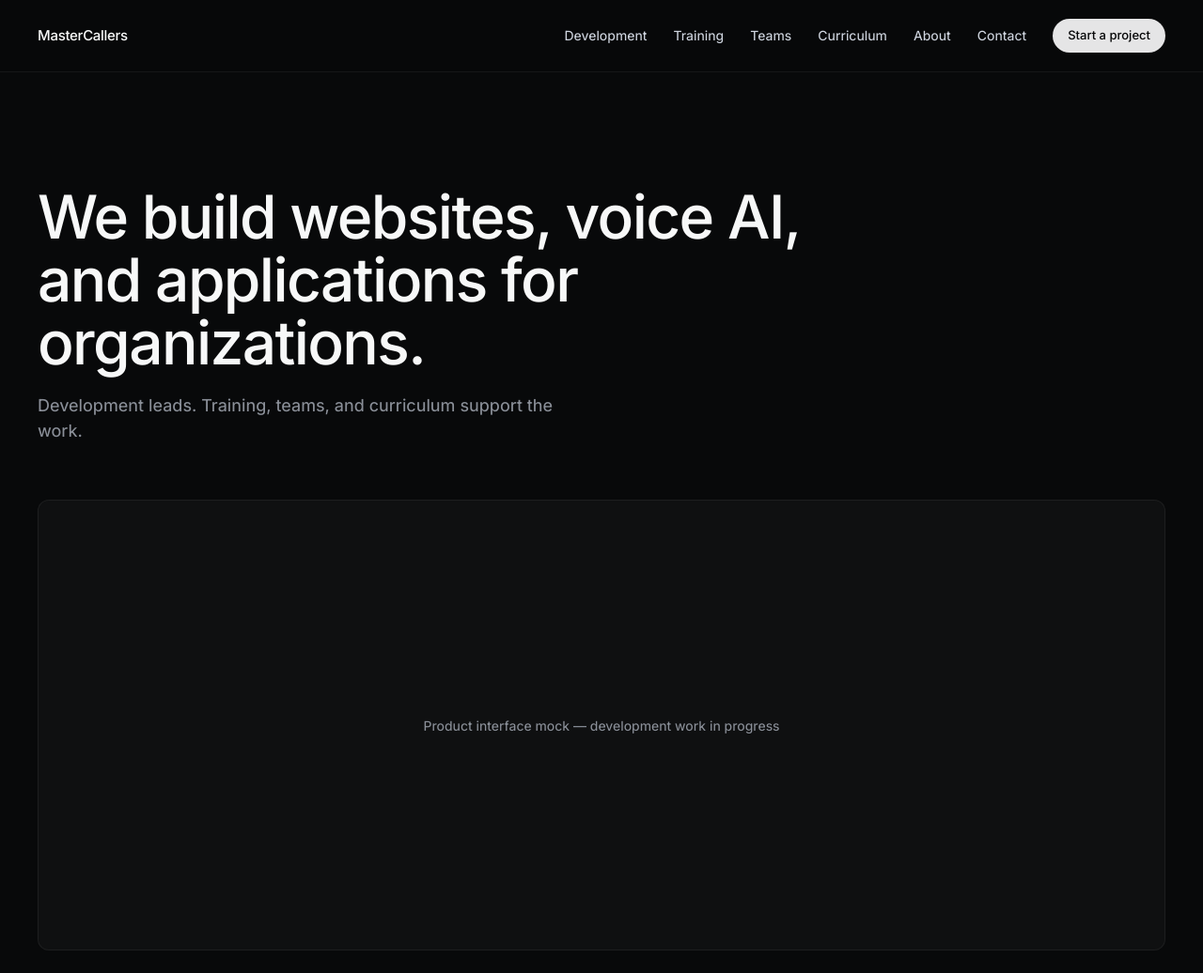
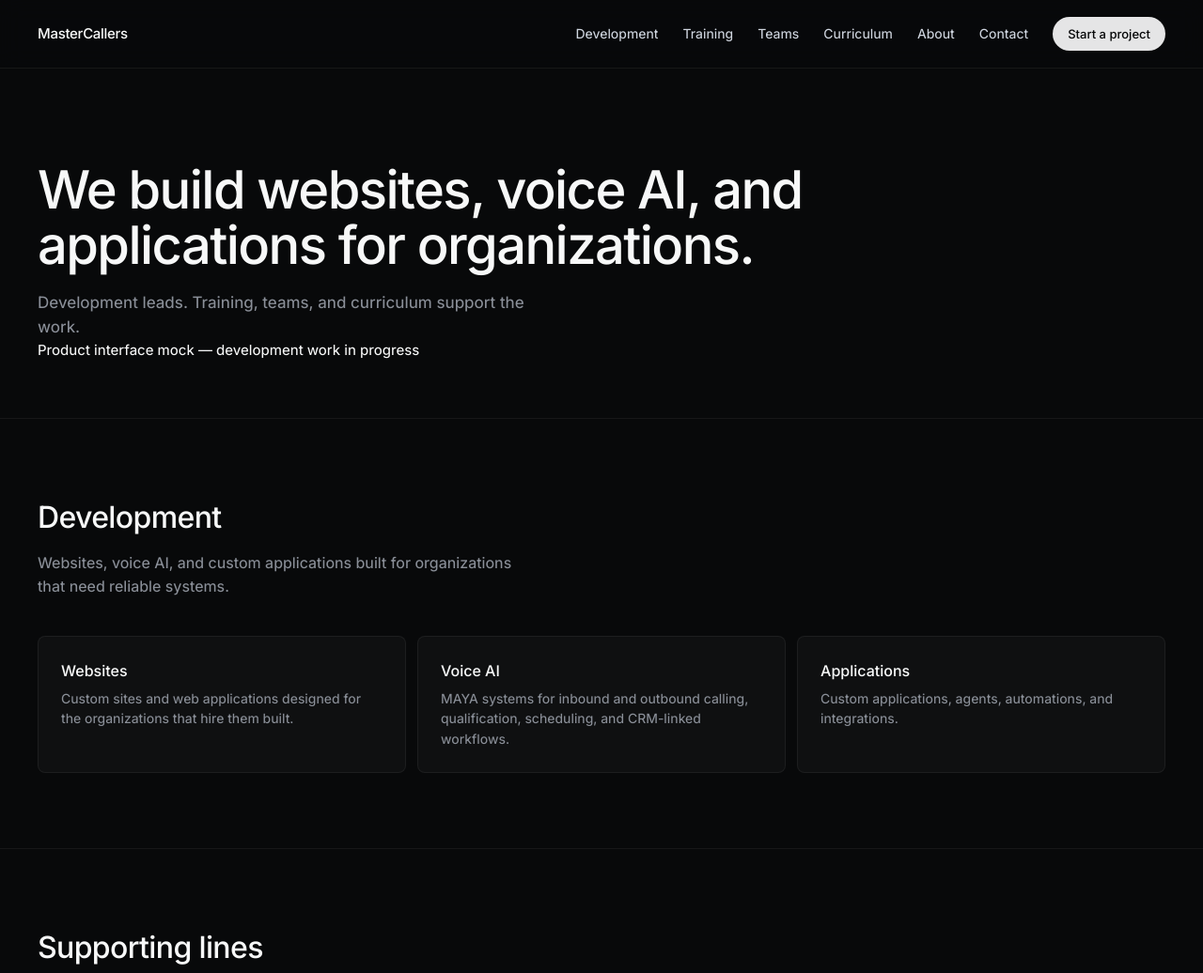
Before and after one commit to SpeakerRealm/mastercallers-site, a plain HTML site: page index.html in a window 1280 px wide. Shown: the top 1036 px of the page at 94% size. Drawn offline with Linux system fonts and the light colour scheme.

Commit message:
Refine visual system

```diff
--- a/styles.css
+++ b/styles.css
@@ -6,6 +6,7 @@
   --text-secondary: #d0d6e0;
   --text-muted: #8a8f98;
   --accent: #5e6ad2;
+  --accent-soft: rgba(94, 106, 210, 0.12);
   --hairline: rgba(255,255,255,0.06);
   --font: "Inter", -apple-system, BlinkMacSystemFont, "Segoe UI", sans-serif;
 }
@@ -17,7 +18,7 @@ body {
   color: var(--text);
   font-family: var(--font);
   font-weight: 450;
-  line-height: 1.5;
+  line-height: 1.55;
   font-size: 15px;
   -webkit-font-smoothing: antialiased;
 }
@@ -26,16 +27,16 @@ nav {
   display: flex;
   justify-content: space-between;
   align-items: center;
-  padding: 20px 40px;
+  padding: 18px 40px;
   border-bottom: 1px solid var(--hairline);
   position: sticky;
   top: 0;
-  background: rgba(8,9,10,0.85);
+  background: rgba(8,9,10,0.9);
   backdrop-filter: blur(12px);
   z-index: 10;
 }
-.logo { font-weight: 510; letter-spacing: -0.02em; }
-.nav-links { display: flex; gap: 28px; align-items: center; font-size: 14px; color: var(--text-secondary); }
+.logo { font-weight: 510; letter-spacing: -0.02em; font-size: 15px; }
+.nav-links { display: flex; gap: 26px; align-items: center; font-size: 14px; color: var(--text-secondary); }
 .nav-links a:hover { color: var(--text); }
 .btn {
   background: #e5e5e6;
@@ -46,74 +47,110 @@ nav {
   font-weight: 510;
 }
 .btn:hover { background: #fff; }
+.btn-ghost {
+  background: transparent;
+  color: var(--text);
+  border: 1px solid var(--hairline);
+}
 .hero {
-  padding: 120px 40px 80px;
-  max-width: 1400px;
+  padding: 100px 40px 60px;
+  max-width: 1280px;
   margin: 0 auto;
 }
 .hero h1 {
-  font-size: 64px;
+  font-size: 56px;
   font-weight: 510;
-  letter-spacing: -0.025em;
+  letter-spacing: -0.028em;
   line-height: 1.05;
-  max-width: 900px;
+  max-width: 820px;
 }
 .hero p {
-  margin-top: 20px;
+  margin-top: 18px;
   color: var(--text-muted);
-  font-size: 18px;
-  max-width: 560px;
+  font-size: 17px;
+  max-width: 540px;
 }
-.mock {
-  margin-top: 60px;
+.accent-bar {
+  width: 32px;
+  height: 2px;
+  background: var(--accent);
+  margin: 28px 0 0;
+}
+.section {
+  padding: 80px 40px;
+  max-width: 1280px;
+  margin: 0 auto;
+  border-top: 1px solid var(--hairline);
+}
+.section h2 {
+  font-size: 32px;
+  font-weight: 510;
+  letter-spacing: -0.02em;
+  margin-bottom: 12px;
+}
+.section .lead {
+  color: var(--text-muted);
+  max-width: 520px;
+  margin-bottom: 40px;
+  font-size: 16px;
+}
+.grid {
+  display: grid;
+  grid-template-columns: repeat(auto-fit, minmax(260px, 1fr));
+  gap: 12px;
+}
+.card {
   background: var(--surface);
   border: 1px solid var(--hairline);
-  border-radius: 12px;
-  height: 480px;
+  border-radius: 8px;
+  padding: 24px;
+  transition: border-color 0.15s;
+}
+.card:hover { border-color: rgba(255,255,255,0.12); }
+.card h3 { font-size: 16px; font-weight: 510; margin-bottom: 6px; }
+.card p { color: var(--text-muted); font-size: 14px; }
+.card .label {
+  font-size: 11px;
+  letter-spacing: 0.04em;
+  text-transform: uppercase;
+  color: var(--accent);
+  margin-bottom: 8px;
+  font-weight: 510;
+}
+.work-grid {
+  display: grid;
+  grid-template-columns: repeat(auto-fit, minmax(300px, 1fr));
+  gap: 16px;
+}
+.work-card {
+  background: var(--surface);
+  border: 1px solid var(--hairline);
+  border-radius: 8px;
+  overflow: hidden;
+}
+.work-card .visual {
+  height: 140px;
+  background: var(--surface-2);
+  border-bottom: 1px solid var(--hairline);
   display: flex;
   align-items: center;
   justify-content: center;
   color: var(--text-muted);
-  font-size: 14px;
+  font-size: 13px;
 }
-.section {
-  padding: 100px 40px;
-  max-width: 1400px;
-  margin: 0 auto;
-  border-top: 1px solid var(--hairline);
-}
-.section h2 {
-  font-size: 40px;
-  font-weight: 510;
-  letter-spacing: -0.02em;
-  margin-bottom: 16px;
-}
-.section .lead {
-  color: var(--text-muted);
-  max-width: 520px;
-  margin-bottom: 48px;
-  font-size: 16px;
-}
-.grid {
-  display: grid;
-  grid-template-columns: repeat(auto-fit, minmax(280px, 1fr));
-  gap: 16px;
-}
-.card {
-  background: var(--surface);
-  border: 1px solid var(--hairline);
-  border-radius: 10px;
-  padding: 28px;
-}
-.card h3 { font-size: 18px; font-weight: 510; margin-bottom: 8px; }
-.card p { color: var(--text-muted); font-size: 14px; }
+.work-card .body { padding: 20px; }
+.work-card h3 { font-size: 16px; font-weight: 510; margin-bottom: 4px; }
+.work-card .meta { font-size: 12px; color: var(--accent); margin-bottom: 8px; }
+.work-card p { color: var(--text-muted); font-size: 14px; }
 .footer {
-  padding: 40px;
+  padding: 32px 40px;
   border-top: 1px solid var(--hairline);
   color: var(--text-muted);
   font-size: 13px;
   display: flex;
   justify-content: space-between;
+  max-width: 1280px;
+  margin: 0 auto;
 }
 form { max-width: 480px; }
 input, textarea, select {
@@ -137,9 +174,17 @@ button[type=submit] {
   font-weight: 510;
   cursor: pointer;
 }
+.two-col {
+  display: grid;
+  grid-template-columns: 1fr 1fr;
+  gap: 48px;
+  align-items: start;
+}
 @media (max-width: 800px) {
-  .hero h1 { font-size: 40px; }
-  nav { padding: 16px 20px; }
-  .nav-links { gap: 16px; font-size: 13px; }
+  .hero h1 { font-size: 36px; }
+  nav { padding: 14px 20px; }
+  .nav-links { gap: 14px; font-size: 13px; }
   .hero, .section { padding-left: 20px; padding-right: 20px; }
+  .two-col { grid-template-columns: 1fr; gap: 24px; }
+  .footer { flex-direction: column; gap: 8px; }
 }
```
